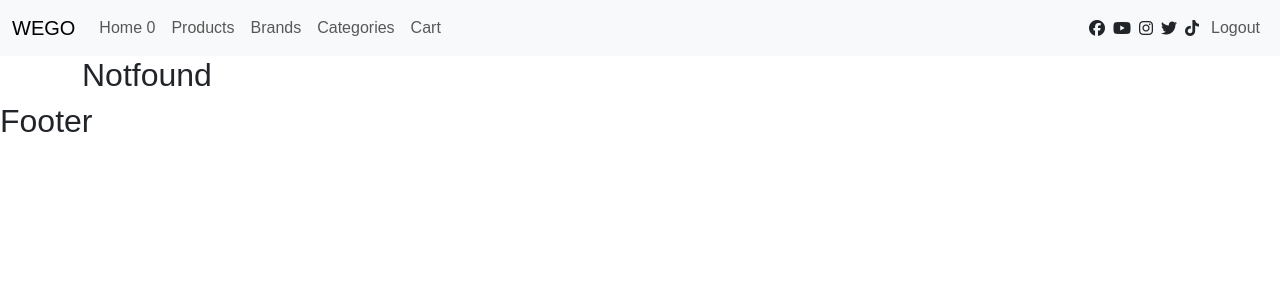
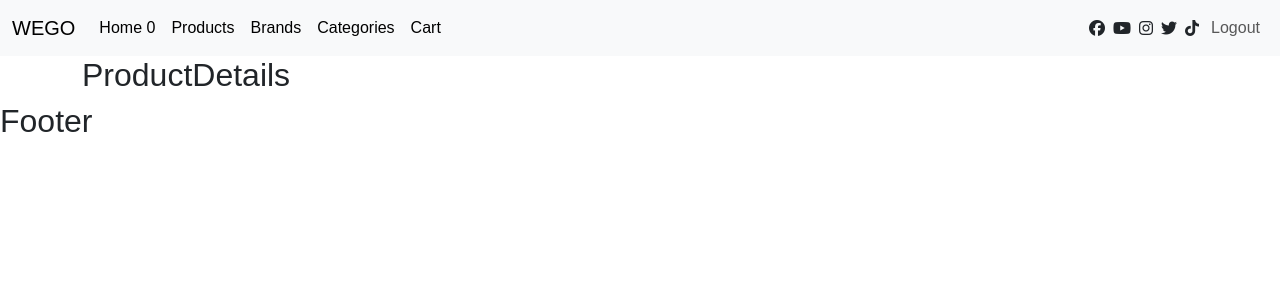
Before and after one commit to walidashraf0/Second-React-Project, a React (Create React App) app: page /productdetails/1 in a window 1280 px wide. Shown: the top 300 px of the page. Built offline with nearby package versions, Linux system fonts and the light colour scheme; no server answers; sample sign-in values are in the browser's storage; a web font is replaced by a local one.

Commit message:
ProductDetails

```diff
--- a/src/Component/FeaturedProducts/FeaturedProducts.jsx
+++ b/src/Component/FeaturedProducts/FeaturedProducts.jsx
@@ -1,4 +1,5 @@
 import React, { useEffect, useState } from 'react';
+import { Link } from 'react-router-dom';
 import Style from './FeaturedProducts.module.css';
 import axios from 'axios';
 import { useQuery } from 'react-query'
@@ -50,6 +51,7 @@ export default function FeaturedProducts() {
             <h2>Featured Products</h2>
             <div className="row">
                 {data?.data.data.map((product) => <div key={product.id} className="col-md-2 gy-4">
+                    <Link to={`/productdetails/${product.id}`}>
                     <div className="product p-2">
                         <img src={product.imageCover} className='w-100' alt={product.title} />
                         <h2 className='font-sm text-main fw-bold'>{product.category.name}</h2>
@@ -63,6 +65,7 @@ export default function FeaturedProducts() {
 
                         <button className='btn bg-main text-white w-100 btn-sm mt-2'>Add To Cart</button>
                     </div>
+                    </Link>
                 </div>)}
             </div>
         </div>}
--- /dev/null
+++ b/src/Component/ProductDetails/ProductDetails.jsx
@@ -0,0 +1,46 @@
+import React from 'react';
+import Style from './ProductDetails.module.css';
+import { useParams } from 'react-router-dom';
+import { useQuery } from 'react-query';
+import axios from 'axios';
+
+
+
+export default function ProductDetails() {
+
+    let params = useParams(); // Get id from URL
+
+    function getProductDetails(id) {
+        return axios.get(`https://ecommerce.routemisr.com/api/v1/products/${id}`)
+    }
+
+    let { isLoading, isError, data } = useQuery('productDetails', ()=> getProductDetails(params.id))
+    console.log(data?.data.data);
+
+
+
+    return <>
+    {data?.data.data? <div className='row py-2 align-items-center'>
+        <div className="col-md-4">
+            <img className='w-100' src={data?.data.data.imageCover} alt={data?.data.data.title} />
+        </div>
+        <div className="col-md-8 ">
+            <h2 className='h5'>{data?.data.data.title}</h2>
+            <p>{data?.data.data.description}</p>
+
+            <h6 className='text-main'>{data?.data.data.category?.name}</h6>
+            <h6 className='text-main'>Price {data?.data.data.price} EGP</h6>
+            <div className='d-flex justify-content-between'>
+                <span>ratingQuantity {data?.data.data.ratingQuantity}</span>
+                <span><i className='fa fa-star rating-color'>{data?.data.data.ratingAverage}</i></span>
+            </div>
+
+            <button className='btn bg-main text-white w-100 mt-2'>Add To Cart</button>
+
+        </div>
+
+
+    </div> : ''}
+    <h2>ProductDetails</h2>
+    </>
+}
--- /dev/null
+++ b/src/Component/ProductDetails/ProductDetails.module.css
@@ -0,0 +1 @@
+.ProductDetails {}
--- a/src/index.css
+++ b/src/index.css
@@ -21,8 +21,8 @@ body{
     cursor: pointer;
 }
 a , a:hover{
-    color: black;
-    text-decoration: none;
+    color: black !important;
+    text-decoration: none !important;
 }
 .product:hover
 {
```
Also changed, not shown: src/App.jsx (+4 -3 lines). Lines whose indentation alone changed are shown as unchanged.
